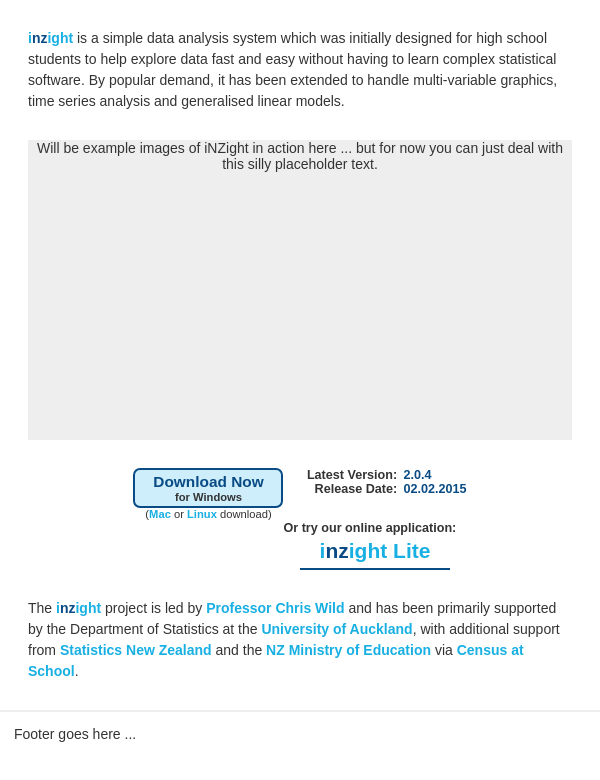
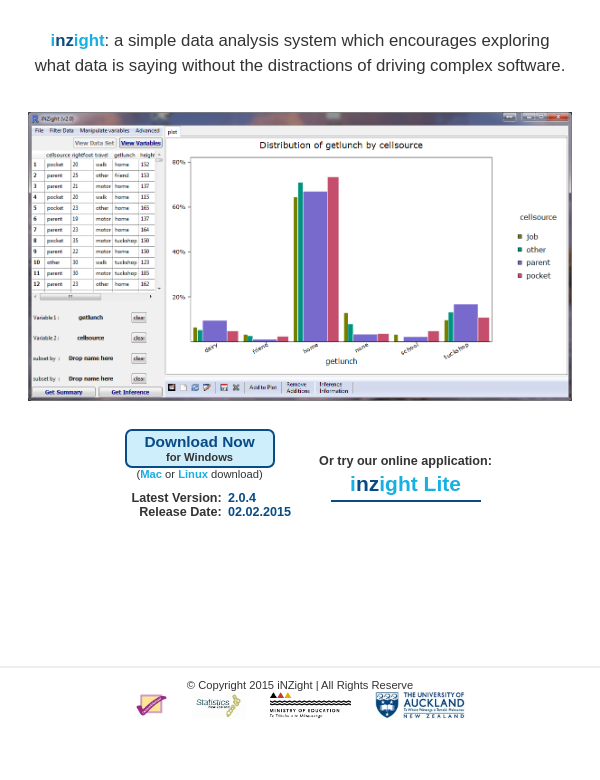
Before and after one commit to iNZightVIT/inzight-www, a PHP site: page / in a window 600 px wide. Shown: the part 64-844 px from the top of the page. After the commit the page ends 783 px from the top, so only its background shows below. Run offline with PHP 8.4, Linux system fonts and the light colour scheme; some web fonts are replaced.

Commit message:
new ideas, image, footer ...

```diff
--- a/iNZight/assets/includes/3-bottom_matter.php
+++ b/iNZight/assets/includes/3-bottom_matter.php
@@ -3,7 +3,24 @@
 
     <div class="footer">
       <div class="footer-content">
-        Footer goes here ...
+        <div class="copyright">
+          &copy; Copyright 2015 iNZight | All Rights Reserve
+        </div>
+
+        <div class="thanks">
+          <a href="http://new.censusatschool.org.nz/" id="-logo">
+            <img src="img/census_logo.png">
+          </a>
+          <a href="http://www.stats.govt.nz/" id="CaS-logo">
+            <img src="img/stats_nz.png">
+          </a>
+          <a href="http://www.minedu.govt.nz/" id="MEd-logo">
+            <img src="/img/minedu_logo.png">
+          </a>
+          <a href="https://www.auckland.ac.nz/" id="UoA-logo">
+            <img src="img/uoa_logo.png">
+          </a>
+        </div>
       </div>
     </div>
 
--- a/iNZight/css/main.css
+++ b/iNZight/css/main.css
@@ -386,7 +386,7 @@ ul {
   padding: 1em 1em 0;
   border: solid 1px #eee;
     border-bottom-width: 4px; }
-  @media (max-width: 660px) {
+  @media (max-width: 700px) {
     .header {
       padding: 0.5em 1em; } }
   .header .topnav {
@@ -457,7 +457,7 @@ ul {
       -o-align-items: center;
       align-items: center;
       -ms-flex-align: center; }
-      @media (max-width: 660px) {
+      @media (max-width: 700px) {
         .header .topnav .nav-stack-wrap {
           width: 100%; } }
     .header .topnav .navstack {
@@ -470,7 +470,7 @@ ul {
       border-top-right-radius: 4px;
       border-bottom-left-radius: 4px;
       border-bottom-right-radius: 4px; }
-      @media (max-width: 660px) {
+      @media (max-width: 700px) {
         .header .topnav .navstack {
           display: -webkit-box;
           display: -moz-box;
@@ -554,7 +554,7 @@ ul {
       display: block;
       text-decoration: none;
       color: #18afe3; }
-    @media (min-width: 661px) {
+    @media (min-width: 701px) {
       .topnav ul li:hover {
         cursor: pointer; }
         .topnav ul li:hover > a {
@@ -603,7 +603,7 @@ ul {
         .topnav ul li > ul li:hover {
           background: #18afe3; }
 
-@media (max-width: 660px) {
+@media (max-width: 700px) {
   .topnav {
     -webkit-box-align: stretch;
     -moz-box-align: stretch;
@@ -681,7 +681,63 @@ ul {
   max-width: 1024px;
   margin: 0 auto;
   padding: 1em;
+  font-size: 0.8em;
   border-top: solid 2px #eee; }
+  .footer .footer-content {
+    display: -webkit-box;
+    display: -moz-box;
+    display: box;
+    display: -webkit-flex;
+    display: -moz-flex;
+    display: -ms-flexbox;
+    display: flex;
+    -webkit-box-pack: justify;
+    -moz-box-pack: justify;
+    box-pack: justify;
+    -webkit-justify-content: space-between;
+    -moz-justify-content: space-between;
+    -ms-justify-content: space-between;
+    -o-justify-content: space-between;
+    justify-content: space-between;
+    -ms-flex-pack: justify;
+    -webkit-box-align: center;
+    -moz-box-align: center;
+    box-align: center;
+    -webkit-align-items: center;
+    -moz-align-items: center;
+    -ms-align-items: center;
+    -o-align-items: center;
+    align-items: center;
+    -ms-flex-align: center; }
+    @media (max-width: 700px) {
+      .footer .footer-content {
+        -webkit-box-orient: vertical;
+        -moz-box-orient: vertical;
+        box-orient: vertical;
+        -webkit-flex-direction: column;
+        -moz-flex-direction: column;
+        flex-direction: column;
+        -ms-flex-direction: column; } }
+    .footer .footer-content .thanks {
+      display: -webkit-box;
+      display: -moz-box;
+      display: box;
+      display: -webkit-flex;
+      display: -moz-flex;
+      display: -ms-flexbox;
+      display: flex;
+      -webkit-box-align: center;
+      -moz-box-align: center;
+      box-align: center;
+      -webkit-align-items: center;
+      -moz-align-items: center;
+      -ms-align-items: center;
+      -o-align-items: center;
+      align-items: center;
+      -ms-flex-align: center; }
+      .footer .footer-content .thanks img {
+        height: 2.5em;
+        padding: 0 1em; }
 
 .content {
   font-size: 1em;
@@ -689,6 +745,11 @@ ul {
   max-width: 960px;
   padding: 0 2em 2em;
   margin: 0 auto; }
+
+.blurb {
+  font-size: 1.2em;
+  max-width: 700px;
+  text-align: center; }
 
 .feature {
   max-width: 960px;
@@ -715,6 +776,10 @@ ul {
     max-width: 600px;
     background: #eee;
     text-align: center; }
+    @media (max-width: 650px) {
+      .feature .placeholder {
+        width: 100%;
+        height: auto; } }
   .feature .download {
     display: -webkit-box;
     display: -moz-box;
@@ -744,7 +809,8 @@ ul {
       .feature .download .dl-options .alt-options {
         font-size: 0.8em;
         display: block;
-        text-align: center; }
+        text-align: center;
+        margin-bottom: 1em; }
     .feature .download .download_button {
       display: -webkit-box;
       display: -moz-box;
@@ -788,7 +854,7 @@ ul {
         color: #333; }
       .feature .download .download_button:hover {
         background: #71cff0; }
-    .feature .download .download-info .group {
+    .feature .download .download-info .group, .feature .download .dl-options .group {
       font-size: 0.9em;
       display: -webkit-box;
       display: -moz-box;
@@ -797,22 +863,22 @@ ul {
       display: -moz-flex;
       display: -ms-flexbox;
       display: flex; }
-      .feature .download .download-info .group .group-label {
+      .feature .download .download-info .group .group-label, .feature .download .dl-options .group .group-label {
         font-weight: bold;
         display: inline-block;
         width: 120px;
         text-align: right;
         padding-right: 0.5em; }
-      .feature .download .download-info .group .group-value {
+      .feature .download .download-info .group .group-value, .feature .download .dl-options .group .group-value {
         display: inline-block;
         font-weight: bold;
         color: #094b85; }
-      .feature .download .download-info .group.gap {
+      .feature .download .download-info .group.gap, .feature .download .dl-options .group.gap {
         margin-top: 2em; }
-      .feature .download .download-info .group .grouptext {
+      .feature .download .download-info .group .grouptext, .feature .download .dl-options .group .grouptext {
         font-weight: bold;
         display: block; }
-    .feature .download .download-info a.online-link {
+    .feature .download .download-info a.online-link, .feature .download .dl-options a.online-link {
       font-weight: bold;
       font-size: 1.5em;
       display: block;
@@ -821,7 +887,7 @@ ul {
       width: 150px;
       padding: 0.2em 0;
       border-bottom: solid 2px #094b85; }
-      .feature .download .download-info a.online-link:hover {
+      .feature .download .download-info a.online-link:hover, .feature .download .dl-options a.online-link:hover {
         border-bottom: solid 2px #18afe3;
         color: #18afe3;
         background: #cdeefa; }
@@ -853,15 +919,15 @@ ul {
     -moz-flex-direction: row;
     flex-direction: row;
     -ms-flex-direction: row;
-    -webkit-box-pack: justify;
-    -moz-box-pack: justify;
-    box-pack: justify;
-    -webkit-justify-content: space-between;
-    -moz-justify-content: space-between;
-    -ms-justify-content: space-between;
-    -o-justify-content: space-between;
-    justify-content: space-between;
-    -ms-flex-pack: justify;
+    -webkit-box-pack: center;
+    -moz-box-pack: center;
+    box-pack: center;
+    -webkit-justify-content: space-around;
+    -moz-justify-content: space-around;
+    -ms-justify-content: space-around;
+    -o-justify-content: space-around;
+    justify-content: space-around;
+    -ms-flex-pack: center;
     -webkit-box-align: start;
     -moz-box-align: start;
     box-align: start;
@@ -871,8 +937,11 @@ ul {
     -o-align-items: flex-start;
     align-items: flex-start;
     -ms-flex-align: start; }
+    .feature .download .dl-options {
+      margin-right: 1em; }
     .feature .download .download-info {
-      margin-top: 2em; } }
+      margin-top: 2em;
+      margin-left: 1em; } }
 html, body {
   height: 100%;
   background: #fff;
@@ -896,7 +965,7 @@ html, body {
 a {
   color: #18afe3;
   text-decoration: none;
-  font-weight: 700; }
+  font-weight: bold; }
   a:hover {
     color: #094b85; }
 
--- a/iNZight/index.php
+++ b/iNZight/index.php
@@ -4,13 +4,13 @@ require_once('assets/includes/2-header.php');
 ?>
 
 
-<p class="content">
-  <?php echo $inzight_text; ?> is a simple data analysis system which was initially designed for high school students to help explore data fast and easy without having to learn complex statistical software. By popular demand, it has been extended to handle multi-variable graphics, time series analysis and generalised linear models.
+<p class="content blurb">
+  <?php echo $inzight_text; ?>: a simple data analysis system which encourages exploring what data is saying without the distractions of driving complex software.
 </p>
 
 
 <div class="feature">
-  <div class="placeholder">Will be example images of iNZight in action here ... but for now you can just deal with this silly placeholder text.</div>
+  <img src="img/feature.png" class="placeholder"></img>
 
   <div class="download">
     <div class="dl-options">
@@ -22,9 +22,7 @@ require_once('assets/includes/2-header.php');
       <span class="alt-options">
         (<a href="mac.php">Mac</a> or <a href="ruser.php">Linux</a> download)
       </span>
-    </div>
 
-    <div class="download-info">
       <div class="group">
         <span class="group-label">Latest Version:</span>
         <span class="group-value">2.0.4</span>
@@ -34,7 +32,9 @@ require_once('assets/includes/2-header.php');
         <span class="group-label">Release Date:</span>
         <span class="group-value">02.02.2015</span>
       </div>
+    </div>
 
+    <div class="download-info">
       <div class="group gap">
         <div class="grouptext">
           Or try our online application:
@@ -51,7 +51,7 @@ require_once('assets/includes/2-header.php');
 
 
 <!-- This might become redundant once I make the footer, which will have the names of supporters ... -->
-<p class="content">
+<!-- <p class="content">
   The <?php echo $inzight_text; ?> project is led by
   <a href="https://www.stat.auckland.ac.nz/~wild" target="_blank">Professor Chris Wild</a>
   and has been primarily supported by the Department of Statistics
@@ -59,7 +59,7 @@ require_once('assets/includes/2-header.php');
   <a href="http://www.stats.govt.nz" target="_blank">Statistics New Zealand</a> and
   the <a href="http://www.minedu.govt.nz" target="_blank">NZ Ministry of Education</a> via
   <a href="http://new.censusatschool.org.nz" target="_blank">Census at School</a>.
-</p>
+</p> -->
 
 
 <?php
--- a/iNZight/styles/1-base/_variables.sass
+++ b/iNZight/styles/1-base/_variables.sass
@@ -6,7 +6,7 @@ $footer-height: 5em
 $content-width: 960px
 
 $touch-width: 860px
-$phone-width: 660px
+$phone-width: 700px
 
 // Colour theme
 $main-color-1: #18afe3
--- a/iNZight/styles/3-modules/_content.sass
+++ b/iNZight/styles/3-modules/_content.sass
@@ -5,3 +5,9 @@
   max-width: $content-width
   padding: 0 2em 2em
   margin: 0 auto
+
+
+.blurb
+  font-size: 1.2em
+  max-width: 700px
+  text-align: center
--- a/iNZight/styles/3-modules/_feature.sass
+++ b/iNZight/styles/3-modules/_feature.sass
@@ -12,6 +12,10 @@
     background: $header-border-color
     text-align: center
 
+    @media (max-width: 650px)
+      width: 100%
+      height: auto
+
 
   .download
     @include display(flex)
@@ -25,6 +29,7 @@
         font-size: 0.8em
         display: block
         text-align: center
+        margin-bottom: 1em
 
     .download_button
       @include display(flex)
@@ -55,7 +60,7 @@
       &:hover
         background: lighten($main-color-1, 20%)
 
-    .download-info
+    .download-info,.dl-options
       .group
         font-size: 0.9em
         @include display(flex)
@@ -107,8 +112,12 @@
   .feature
     .download
       @include flex-direction(row)
-      @include justify-content(space-between)
+      @include justify-content(space-around)
       @include align-items(flex-start)
+
+      .dl-options
+        margin-right: 1em
 
       .download-info
         margin-top: 2em
+        margin-left: 1em
--- a/iNZight/styles/3-modules/_footer.sass
+++ b/iNZight/styles/3-modules/_footer.sass
@@ -3,5 +3,23 @@
   max-width: $max-page-width
   margin: 0 auto
   padding: 1em
+  font-size: 0.8em
 
   border-top: solid 2px $header-border-color
+
+  .footer-content
+    @include display(flex)
+    @include justify-content(space-between)
+    @include align-items(center)
+
+    @include phone
+      @include flex-direction(column)
+
+
+    .thanks
+      @include display(flex)
+      @include align-items(center)
+
+      img
+        height: $footer-height / 2
+        padding: 0 1em
```
Also changed, not shown: iNZight/img/census_logo.png (added), iNZight/img/feature.png (added), iNZight/img/minedu_logo.png (added), iNZight/img/stats_nz.png (added), iNZight/img/uoa_logo.png (added), 1 other file.
